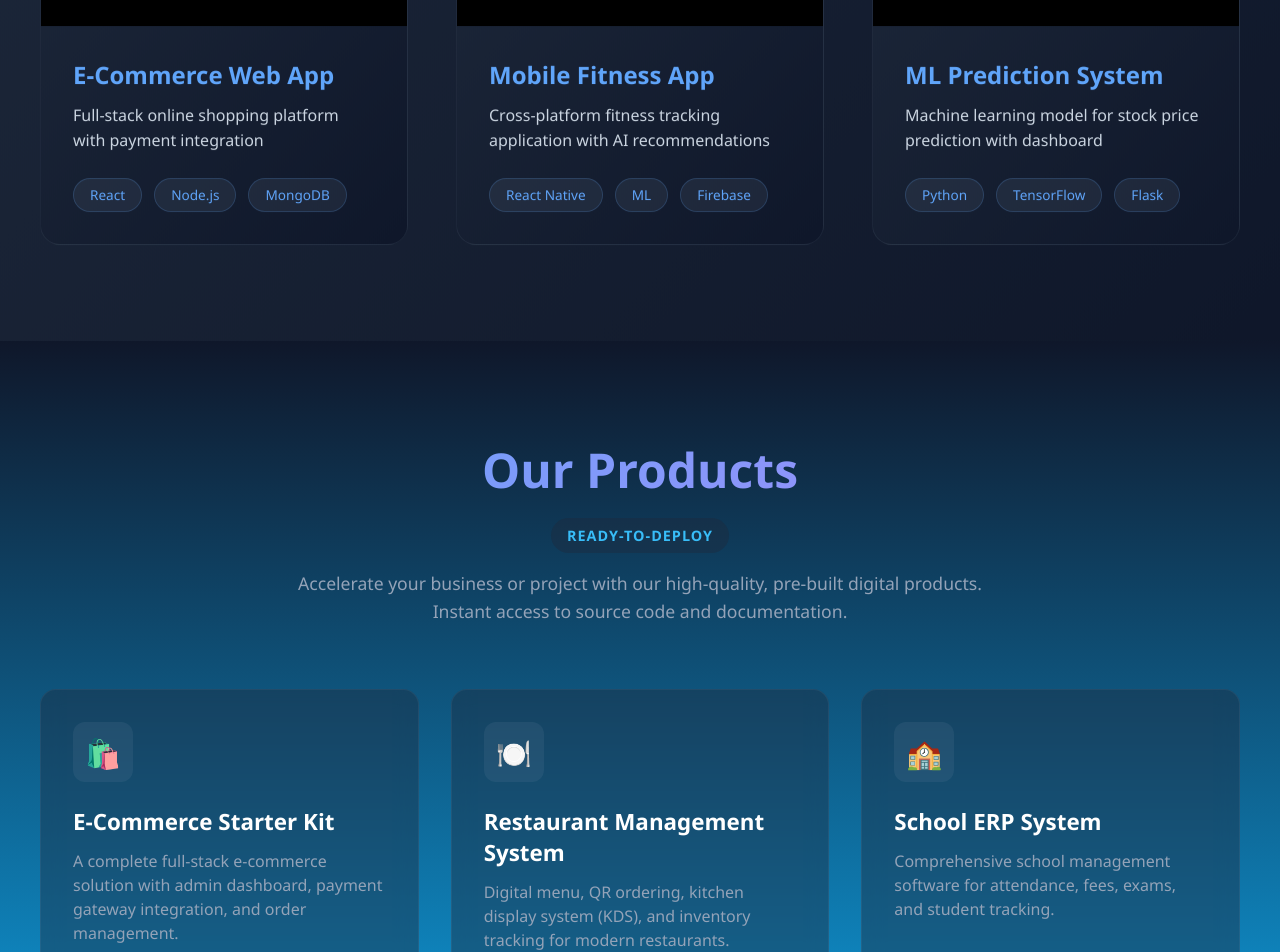
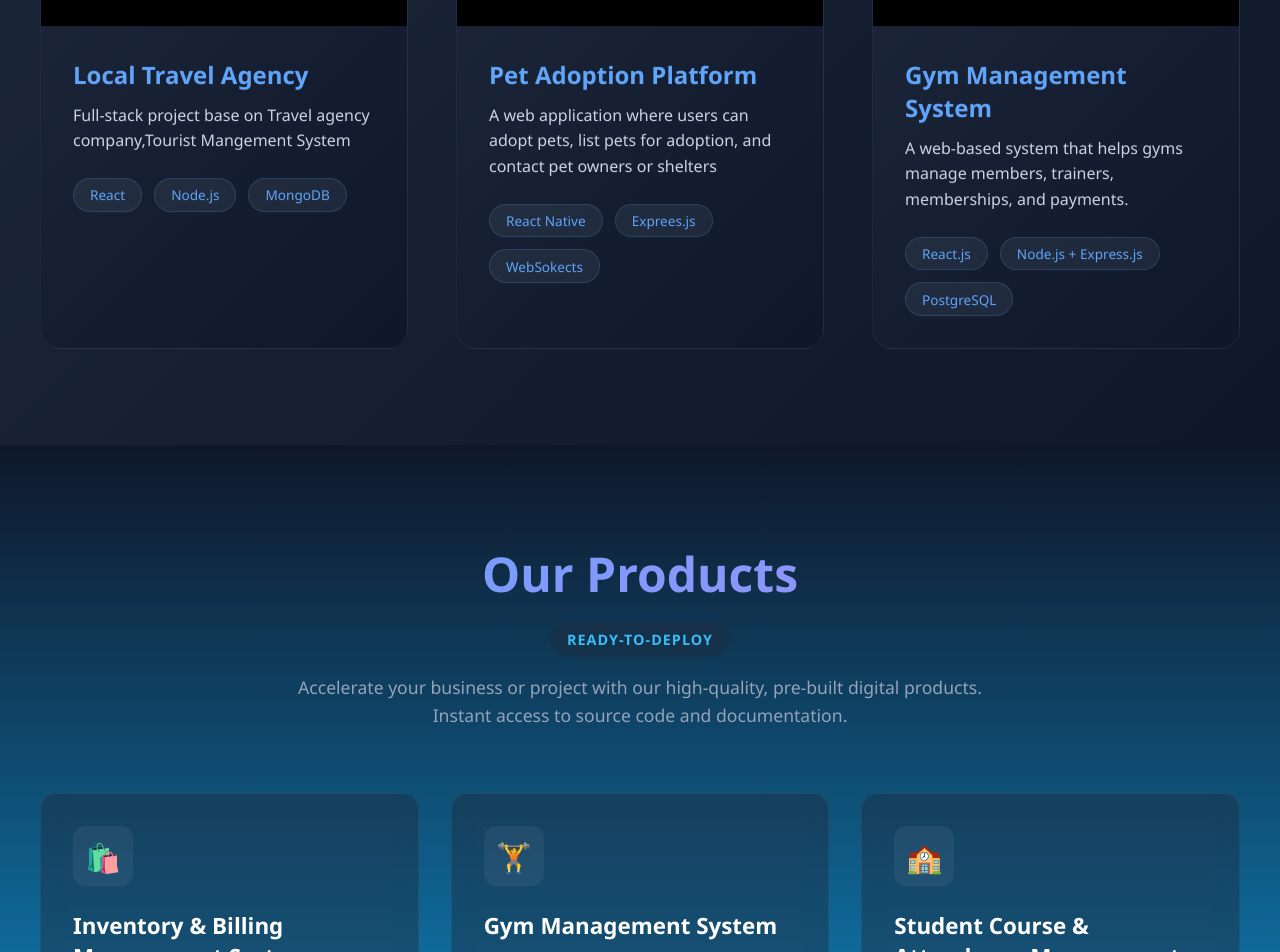
Before and after one commit to rohangadekar07-alt/Codecrew.Studio, a Next.js app: page / in a window 1280 px wide. Shown: the part 2780-3732 px from the top of the page. Built offline with nearby package versions, Linux system fonts and the light colour scheme; grey boxes are pictures that could not be loaded.

Commit message:
complete

```diff
--- a/src/components/Footer.js
+++ b/src/components/Footer.js
@@ -13,30 +13,15 @@ const Footer = () => {
                             Transforming ideas into digital reality. We build accessible, high-performance web and mobile solutions for students and businesses.
                         </p>
                         <div className={styles.socialLinks}>
-                            <a href="https://instagram.com" target="_blank" rel="noopener noreferrer" className={styles.socialIcon} aria-label="Instagram">
+                            <a href="https://www.instagram.com/codecrew.studio?igsh=bnRxcXppc2NudGFm" target="_blank" rel="noopener noreferrer" className={styles.socialIcon} aria-label="Instagram">
                                 <svg xmlns="http://www.w3.org/2000/svg" width="24" height="24" viewBox="0 0 24 24" fill="none" stroke="currentColor" strokeWidth="2" strokeLinecap="round" strokeLinejoin="round">
                                     <rect x="2" y="2" width="20" height="20" rx="5" ry="5"></rect>
                                     <path d="M16 11.37A4 4 0 1 1 12.63 8 4 4 0 0 1 16 11.37z"></path>
                                     <line x1="17.5" y1="6.5" x2="17.51" y2="6.5"></line>
                                 </svg>
                             </a>
-                            <a href="https://twitter.com" target="_blank" rel="noopener noreferrer" className={styles.socialIcon} aria-label="X (Twitter)">
-                                <svg xmlns="http://www.w3.org/2000/svg" width="24" height="24" viewBox="0 0 24 24" fill="currentColor">
-                                    <path d="M18.244 2.25h3.308l-7.227 8.26 8.502 11.24H16.17l-5.214-6.817L4.99 21.75H1.68l7.73-8.835L1.254 2.25H8.08l4.713 6.231zm-1.161 17.52h1.833L7.084 4.126H5.117z"></path>
-                                </svg>
-                            </a>
-                            <a href="https://facebook.com" target="_blank" rel="noopener noreferrer" className={styles.socialIcon} aria-label="Facebook">
-                                <svg xmlns="http://www.w3.org/2000/svg" width="24" height="24" viewBox="0 0 24 24" fill="none" stroke="currentColor" strokeWidth="2" strokeLinecap="round" strokeLinejoin="round">
-                                    <path d="M18 2h-3a5 5 0 0 0-5 5v3H7v4h3v8h4v-8h3l1-4h-4V7a1 1 0 0 1 1-1h3z"></path>
-                                </svg>
-                            </a>
-                            <a href="https://linkedin.com" target="_blank" rel="noopener noreferrer" className={styles.socialIcon} aria-label="LinkedIn">
-                                <svg xmlns="http://www.w3.org/2000/svg" width="24" height="24" viewBox="0 0 24 24" fill="none" stroke="currentColor" strokeWidth="2" strokeLinecap="round" strokeLinejoin="round">
-                                    <path d="M16 8a6 6 0 0 1 6 6v7h-4v-7a2 2 0 0 0-2-2 2 2 0 0 0-2 2v7h-4v-7a6 6 0 0 1 6-6z"></path>
-                                    <rect x="2" y="9" width="4" height="12"></rect>
-                                    <circle cx="4" cy="4" r="2"></circle>
-                                </svg>
-                            </a>
+
+
                         </div>
                     </div>
 
--- a/src/components/Projects.js
+++ b/src/components/Projects.js
@@ -76,8 +76,8 @@ const Projects = () => {
                             </video>
                         </div>
                         <div className={styles['project-info']}>
-                            <h3>E-Commerce Web App</h3>
-                            <p>Full-stack online shopping platform with payment integration</p>
+                            <h3>Local Travel Agency</h3>
+                            <p>Full-stack project base on Travel agency company,Tourist Mangement System</p>
                             <div className={styles['project-tags']}>
                                 <span>React</span>
                                 <span>Node.js</span>
@@ -103,12 +103,12 @@ const Projects = () => {
                             </video>
                         </div>
                         <div className={styles['project-info']}>
-                            <h3>Mobile Fitness App</h3>
-                            <p>Cross-platform fitness tracking application with AI recommendations</p>
+                            <h3>Pet Adoption Platform</h3>
+                            <p>A web application where users can adopt pets, list pets for adoption, and contact pet owners or shelters</p>
                             <div className={styles['project-tags']}>
                                 <span>React Native</span>
-                                <span>ML</span>
-                                <span>Firebase</span>
+                                <span>Exprees.js</span>
+                                <span>WebSokects</span>
                             </div>
                         </div>
                     </div>
@@ -130,12 +130,13 @@ const Projects = () => {
                             </video>
                         </div>
                         <div className={styles['project-info']}>
-                            <h3>ML Prediction System</h3>
-                            <p>Machine learning model for stock price prediction with dashboard</p>
+                            <h3>Gym Management System</h3>
+                            <p>A web-based system that helps gyms manage members, trainers, memberships, and payments.</p>
                             <div className={styles['project-tags']}>
-                                <span>Python</span>
-                                <span>TensorFlow</span>
-                                <span>Flask</span>
+                                <span>React.js
+                                </span>
+                                <span>Node.js + Express.js</span>
+                                <span>PostgreSQL</span>
                             </div>
                         </div>
                     </div>
--- a/src/components/ReadyToDeploy.js
+++ b/src/components/ReadyToDeploy.js
@@ -5,25 +5,25 @@ import styles from './ReadyToDeploy.module.css';
 const displayProducts = [
     {
         id: 1,
-        title: 'E-Commerce Starter Kit',
-        description: 'A complete full-stack e-commerce solution with admin dashboard, payment gateway integration, and order management.',
+        title: 'Inventory & Billing Management System',
+        description: 'A web-based system that helps small shops or businesses manage products, stock, suppliers, and billing. Admins can track inventory levels, generate invoices, and monitor sales reports.',
         techStack: ['Next.js', 'Node.js', 'MongoDB', 'Stripe'],
         price: '₹2,499',
         icon: '🛍️'
     },
     {
         id: 2,
-        title: 'Restaurant Management System',
-        description: 'Digital menu, QR ordering, kitchen display system (KDS), and inventory tracking for modern restaurants.',
+        title: 'Gym Management System',
+        description: 'The Gym Management System is a web-based application designed to help gym administrators efficiently manage members, trainers, memberships, payments, and attendance in a centralized platform.',
         techStack: ['React', 'Firebase', 'Tailwind'],
         price: '₹3,999',
-        icon: '🍽️'
+        icon: '🏋️'
     },
     {
         id: 3,
-        title: 'School ERP System',
-        description: 'Comprehensive school management software for attendance, fees, exams, and student tracking.',
-        techStack: ['PHP/Laravel', 'MySQL', 'Bootstrap'],
+        title: 'Student Course & Attendance Management System',
+        description: 'A web-based platform for colleges or coaching institutes to manage student records, course enrollments, attendance, and performance tracking.',
+        techStack: ['React', 'MySQL', 'Bootstrap', 'Redis'],
         price: '₹4,999',
         icon: '🏫'
     }
```
